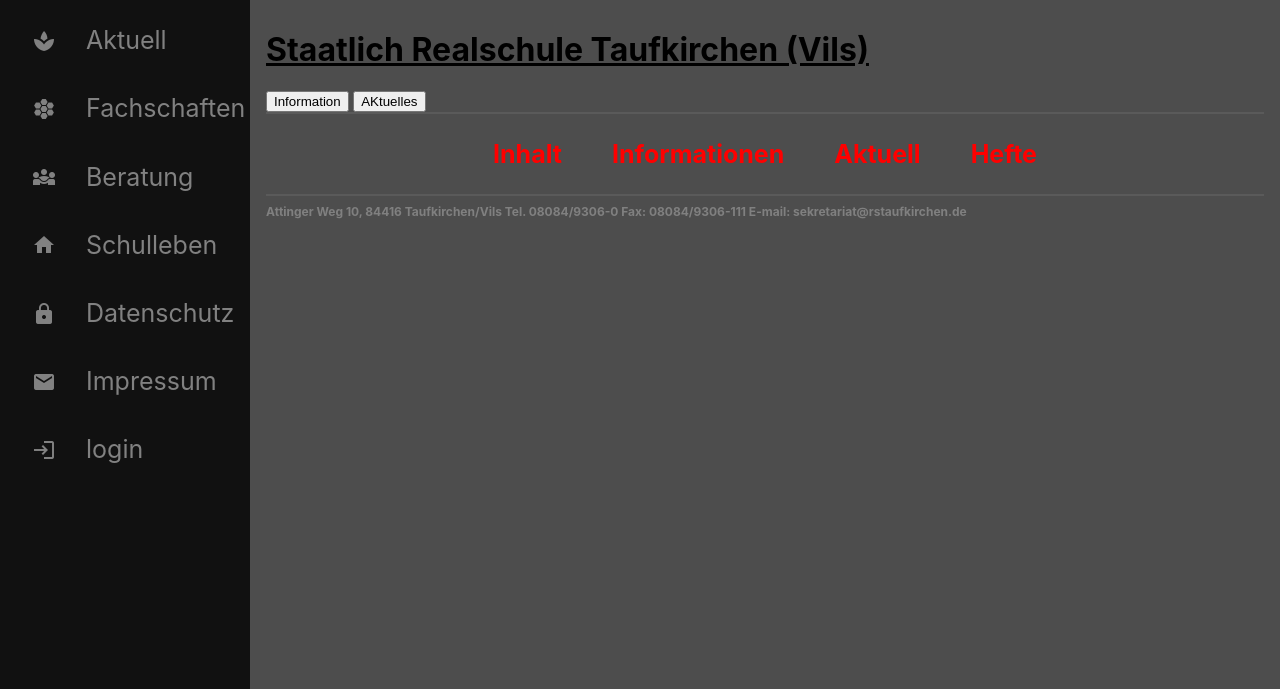
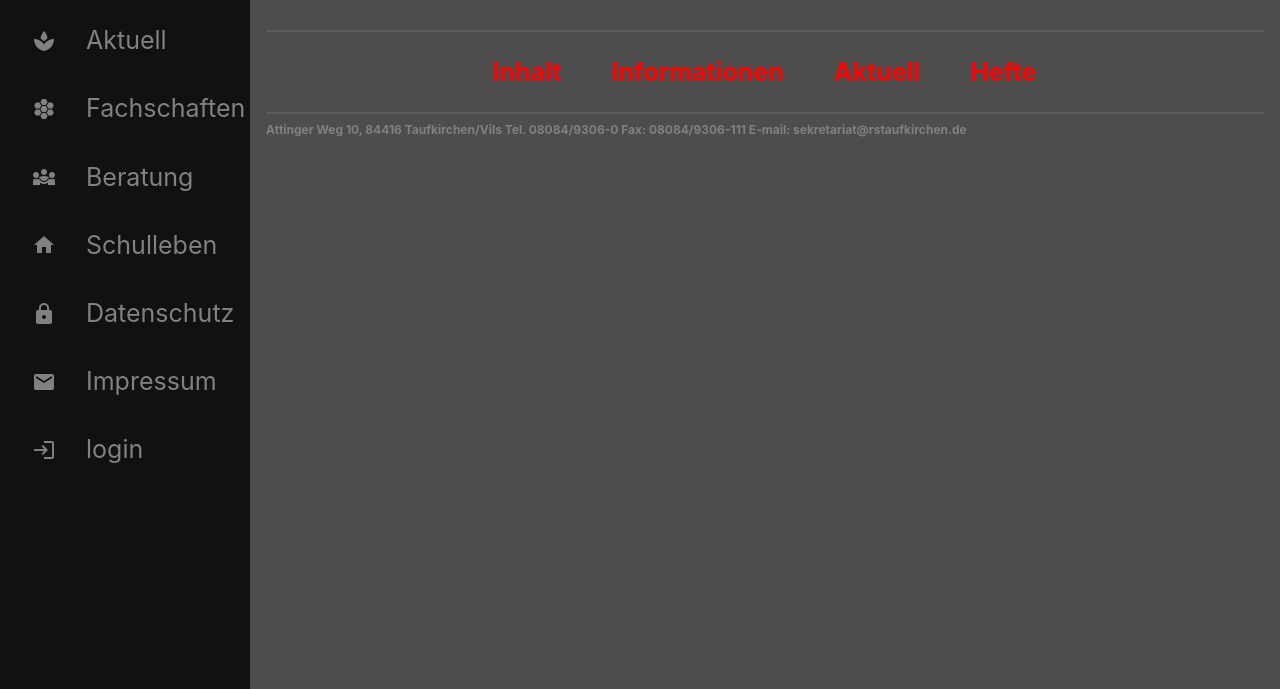
Before and after one commit to gnipfeGIT/rst, a plain HTML site: page Aktuell/index.html in a window 1280 px wide. Shown: the part 111-800 px from the top of the page. Drawn offline with Linux system fonts and the light colour scheme.

Commit message:
Add files via upload

```diff
--- a/Aktuell/index.html
+++ b/Aktuell/index.html
@@ -25,11 +25,6 @@
 
     <div id="main">
         <h1 class="title nomobile">Staatliche Realschule Taufkirchen (Vils)</h1>
-        <h1 class="header nodesktop"><u>Staatlich Realschule Taufkirchen (Vils)</u></h1>
-        <div class="mobilegrid nodesktop">
-            <button class="button button1">Information</button>
-            <button class="button button1">AKtuelles</button>
-        </div>
         <div class="Punkte nomobile"\>
         <div class="InhaltContainer">
             <h1 class="Inhalt">Inhalt</h1>
```
Also changed, not shown: Beratung/index.html (+0 -5 lines), Datenschutz/index.html (+0 -5 lines), Fachschaften/index.html (+0 -5 lines), Impressum/index.html (+0 -5 lines), Info/index.html (+0 -5 lines), index.html (+0 -5 lines), login/index.html (+0 -5 lines).
